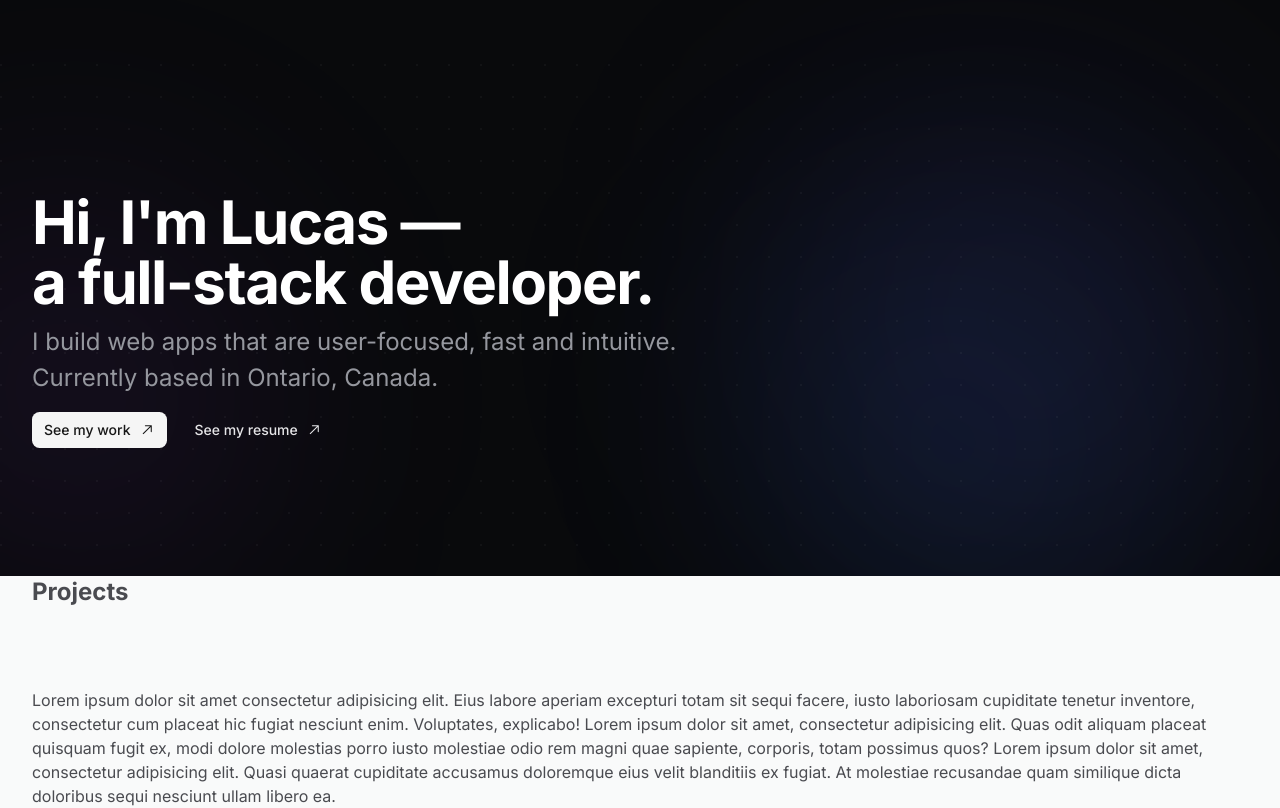
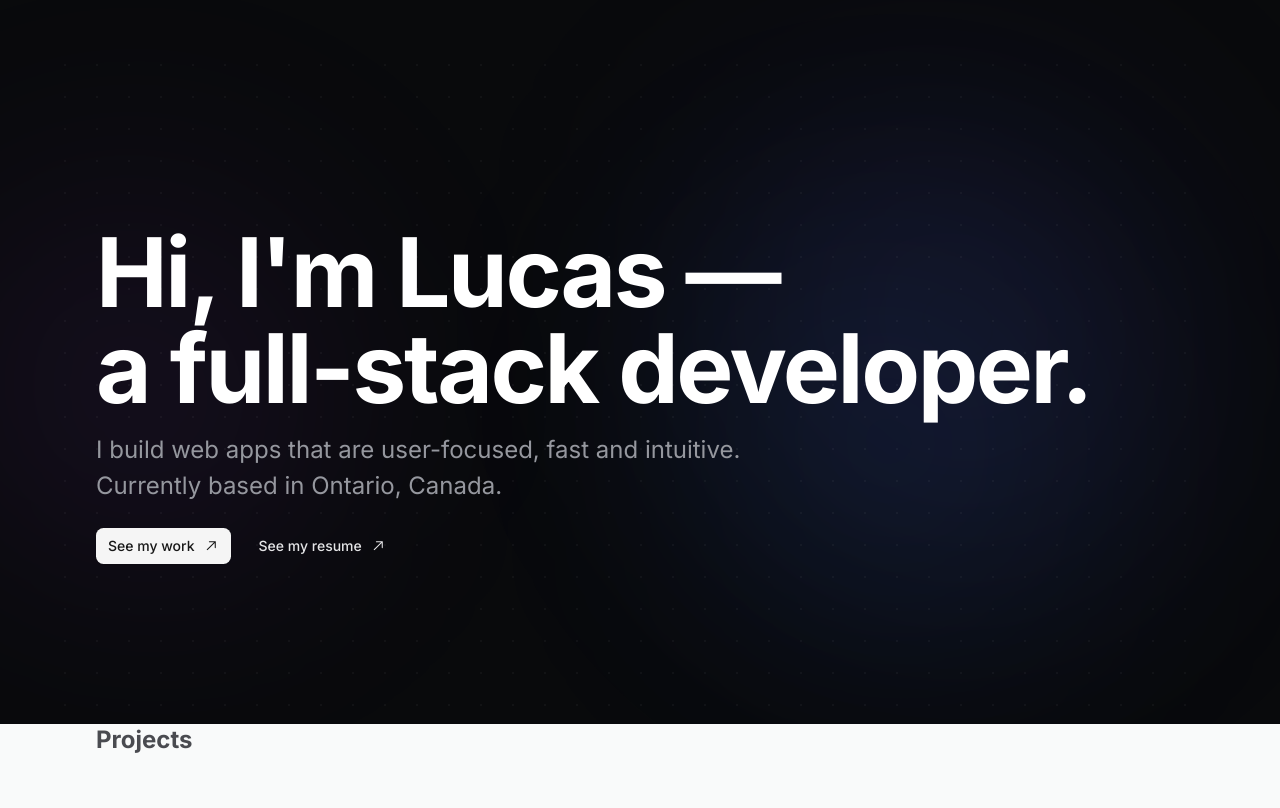
Before and after one commit to LucasWinkler/lucaswinkler.dev, a Next.js app: page / in a window 1280 px wide. Shown: the top 808 px of the page. Built offline with nearby package versions, Linux system fonts and the light colour scheme; no server answers.

Commit message:
style: refine typography and container max width

```diff
--- a/src/components/layout/container.tsx
+++ b/src/components/layout/container.tsx
@@ -1,6 +1,6 @@
-import { forwardRef } from 'react';
-import { Slot } from '@radix-ui/react-slot';
-import { cn } from '@/lib/utils';
+import { forwardRef } from "react";
+import { Slot } from "@radix-ui/react-slot";
+import { cn } from "@/lib/utils";
 
 interface ContainerProps extends React.HTMLAttributes<HTMLDivElement> {
   asChild?: boolean;
@@ -8,15 +8,18 @@ interface ContainerProps extends React.HTMLAttributes<HTMLDivElement> {
 
 export const Container = forwardRef<HTMLDivElement, ContainerProps>(
   ({ className, asChild, ...props }: ContainerProps, ref) => {
-    const Comp = asChild ? Slot : 'div';
+    const Comp = asChild ? Slot : "div";
 
     return (
       <Comp
-        className={cn('container mx-auto px-4 sm:px-6 lg:px-8', className)}
+        className={cn(
+          "container mx-auto max-w-6xl px-4 sm:px-6 lg:px-8",
+          className,
+        )}
         ref={ref}
         {...props}
       />
     );
-  }
+  },
 );
-Container.displayName = 'Container';
+Container.displayName = "Container";
--- a/src/components/sections/hero.tsx
+++ b/src/components/sections/hero.tsx
@@ -3,42 +3,20 @@ import Link from "next/link";
 import { Button } from "../ui/button";
 import { ArrowTopRightIcon } from "@radix-ui/react-icons";
 
-const BackgroundEffect = () => {
-  return (
-    <div className="absolute inset-0 -z-10">
-      <Container className="relative h-full">
-        <div className="absolute inset-0">
-          <div className="absolute top-[100px] -left-[100px] h-[400px] w-[400px] transform-gpu rounded-full bg-gradient-to-tr from-purple-500/[0.12] via-purple-500/[0.08] to-transparent blur-[120px]" />
-          <div className="absolute top-[50px] right-[50px] h-[300px] w-[300px] transform-gpu rounded-full bg-gradient-to-bl from-indigo-500/[0.15] via-indigo-500/[0.1] to-transparent blur-[130px] sm:h-[500px] sm:w-[500px]" />
-          <div className="absolute top-[150px] right-[100px] h-[250px] w-[250px] transform-gpu rounded-full bg-gradient-to-tr from-blue-500/[0.15] via-blue-500/[0.1] to-transparent blur-[130px] sm:h-[400px] sm:w-[400px]" />
-        </div>
-        <div
-          className="absolute inset-0 opacity-[0.2]"
-          style={{
-            backgroundImage: `radial-gradient(circle at 1px 1px, rgb(255 255 255 / 0.2) 1px, transparent 0)`,
-            backgroundSize: "32px 32px",
-          }}
-        />
-      </Container>
-    </div>
-  );
-};
-
 export const Hero = () => {
   return (
-    <section className="relative py-16 sm:py-24 md:py-32">
+    <section className="relative py-16 sm:py-24 md:py-32 xl:py-40">
       <BackgroundEffect />
-      <Container>
-        <h1 className="font-heading 2xs:text-4xl mb-3 text-2xl font-bold tracking-tight text-white sm:text-5xl md:text-6xl">
+      <Container className="grid items-center md:grid-cols-[1fr,auto]">
+        <h1 className="font-heading 2xs:text-4xl mb-3 text-2xl font-bold tracking-tight text-white sm:text-5xl md:mb-4 md:text-6xl lg:text-7xl xl:text-8xl">
           Hi, I'm Lucas —
           <br /> a full-stack developer.
         </h1>
-        <p className="2xs:text-lg text-foreground-dark-secondary mb-4 text-base leading-normal sm:text-xl md:text-2xl">
+        <p className="2xs:text-lg text-foreground-dark-secondary mb-5 text-base leading-normal md:mb-6 md:text-xl xl:text-2xl">
           I build web apps that are user-focused, fast and intuitive.
           <br />
           Currently based in Ontario, Canada.
         </p>
-
         <div className="flex gap-4">
           <Button
             className="group/cta"
@@ -73,3 +51,24 @@ export const Hero = () => {
     </section>
   );
 };
+
+const BackgroundEffect = () => {
+  return (
+    <div className="absolute inset-0 -z-10">
+      <Container className="relative h-full">
+        <div className="absolute inset-0">
+          <div className="absolute top-[100px] -left-[100px] h-[400px] w-[400px] transform-gpu rounded-full bg-gradient-to-tr from-purple-500/[0.12] via-purple-500/[0.08] to-transparent blur-[120px]" />
+          <div className="absolute top-[50px] right-[50px] h-[300px] w-[300px] transform-gpu rounded-full bg-gradient-to-bl from-indigo-500/[0.15] via-indigo-500/[0.1] to-transparent blur-[130px] sm:h-[500px] sm:w-[500px]" />
+          <div className="absolute top-[150px] right-[100px] h-[250px] w-[250px] transform-gpu rounded-full bg-gradient-to-tr from-blue-500/[0.15] via-blue-500/[0.1] to-transparent blur-[130px] sm:h-[400px] sm:w-[400px]" />
+        </div>
+        <div
+          className="absolute inset-0 opacity-[0.2]"
+          style={{
+            backgroundImage: `radial-gradient(circle at 1px 1px, rgb(255 255 255 / 0.2) 1px, transparent 0)`,
+            backgroundSize: "32px 32px",
+          }}
+        />
+      </Container>
+    </div>
+  );
+};
```
Also changed, not shown: src/assets/images/portrait.webp (deleted).
